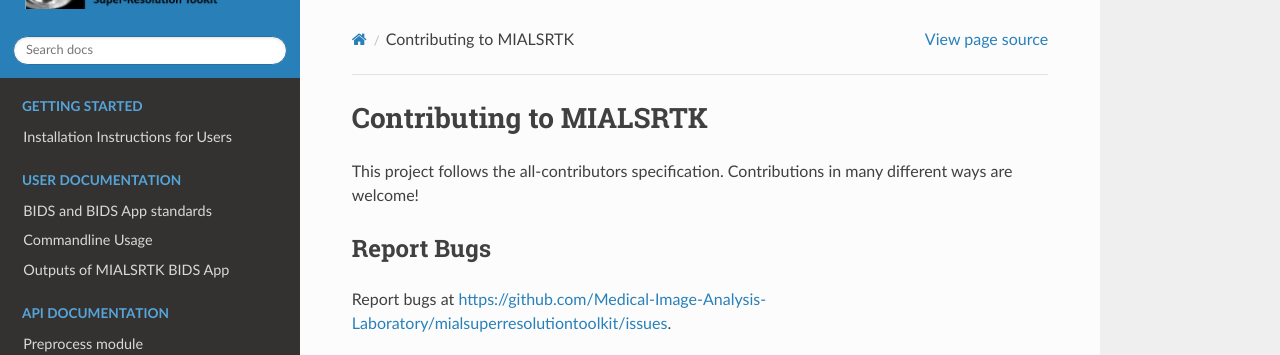
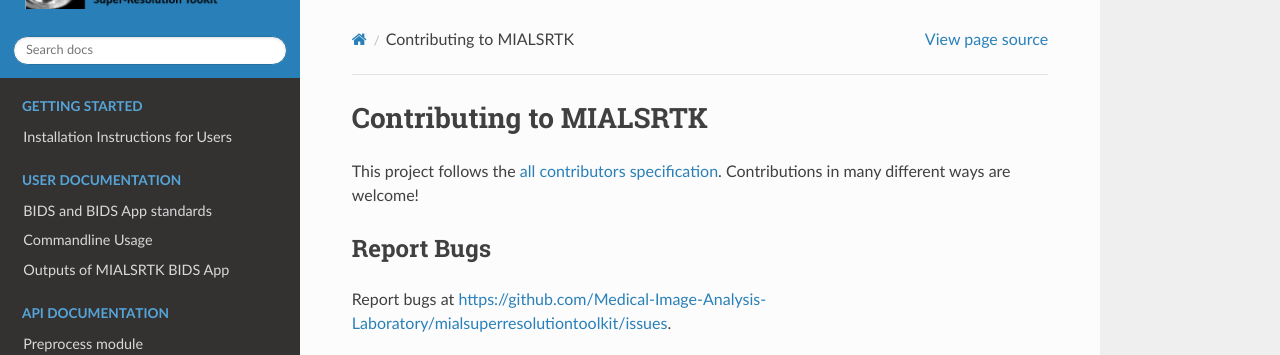
Before and after one commit to Medical-Image-Analysis-Laboratory/mialsuperresolutiontoolkit, a Sphinx documentation site: the page built from documentation/contributing.rst, in a window 1280 px wide and 900 px high. Shown: the top 355 px of the window. Built offline with Sphinx 7.4.7 and the Read the Docs theme 2.0.0, drawn with Linux system fonts in a browser that asks for light colours; the version number could not be read and is left out; part of the change alters nothing that is shown.

```diff
--- a/documentation/contributing.rst
+++ b/documentation/contributing.rst
@@ -3,7 +3,7 @@
 Contributing to MIALSRTK
 *************************
 
-This project follows the all-contributors specification.
+This project follows the `all contributors specification <https://allcontributors.org/>`_.
 Contributions in many different ways are welcome!
 
 
```
